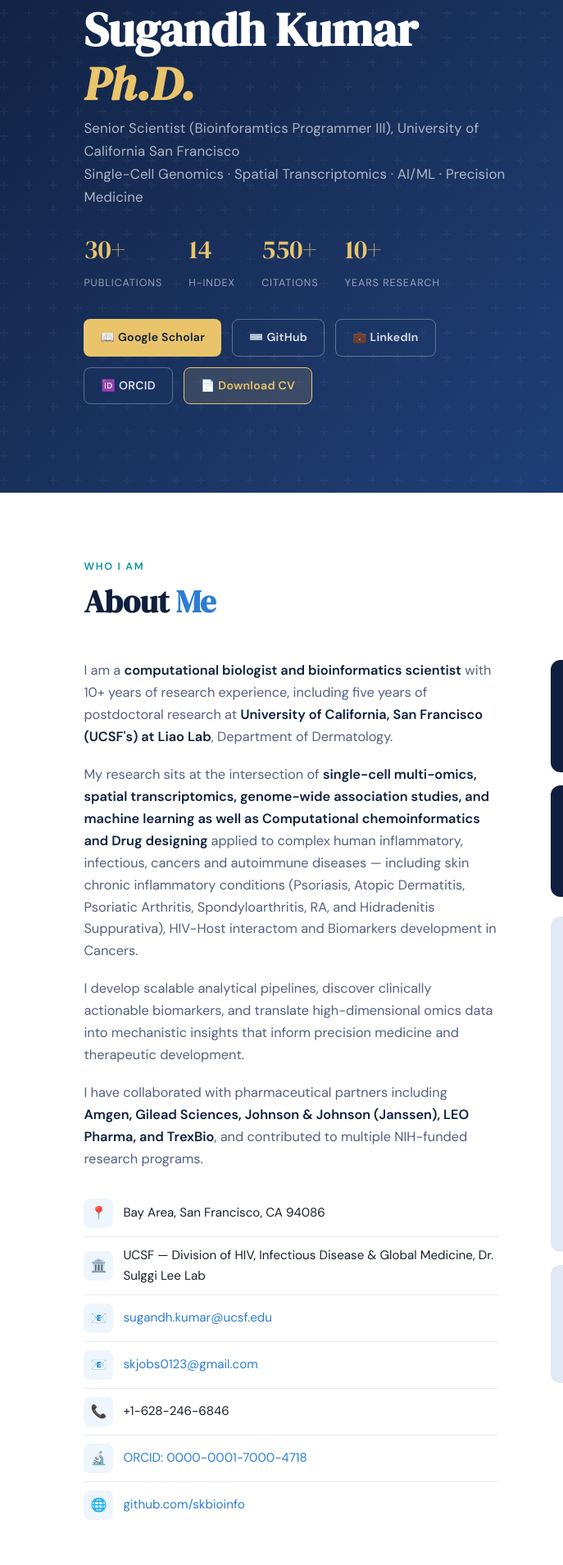
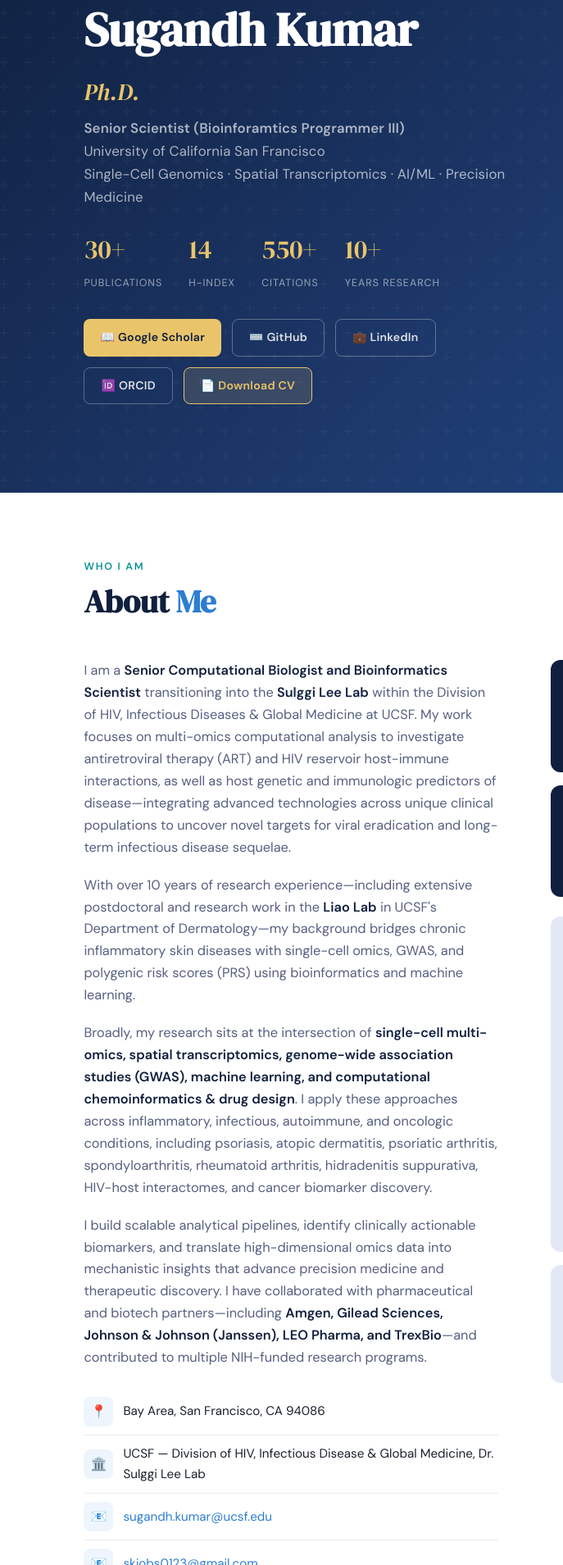
Before and after one commit to skbioinfo/skbioinfo.github.io, a plain HTML site: page index.html in a window 1280 px wide. Shown: the part 199-2108 px from the top of the page at 82% size, 0-687 px from the left. Drawn offline with Linux system fonts and the light colour scheme.

Commit message:
Revise hero and about sections in index.html
Updated the hero section and about me section with new information and formatting.

```diff
--- a/index.html
+++ b/index.html
@@ -442,14 +442,16 @@ footer{
 <section class="hero">
   <div class="hero-text">
     <div class="hero-badge">🧬 Computational Biologist · UCSF</div>
-    <h1>Sugandh Kumar<br><em>Ph.D.</em></h1>
-    <p class="hero-title">Senior Scientist (Bioinforamtics Programmer III), University of California San Francisco<br>Single-Cell Genomics · Spatial Transcriptomics · AI/ML · Precision Medicine</p>
-    <div class="hero-stats">
-      <div class="hero-stat"><span class="num">30+</span><span class="lbl">Publications</span></div>
-      <div class="hero-stat"><span class="num">14</span><span class="lbl">h-index</span></div>
-      <div class="hero-stat"><span class="num">550+</span><span class="lbl">Citations</span></div>
-      <div class="hero-stat"><span class="num">10+</span><span class="lbl">Years Research</span></div>
-    </div>
+    <h1>Sugandh Kumar<br><em style="font-size: 0.5em; font-weight: normal;">Ph.D.</em></h1>
+    <p class="hero-title"><strong>Senior Scientist (Bioinforamtics Programmer III)</strong> </br>University of California San Francisco<br> Single-Cell Genomics · Spatial Transcriptomics · AI/ML · Precision Medicine</p>
+   <a href="https://scholar.google.com/citations?user=SugandhKumar" target="_blank" rel="noopener noreferrer" style="text-decoration: none; color: inherit;">
+  <div class="hero-stats">
+    <div class="hero-stat"><span class="num">30+</span><span class="lbl">Publications</span></div>
+    <div class="hero-stat"><span class="num" id="h-index">14</span><span class="lbl">h-index</span></div>
+    <div class="hero-stat"><span class="num" id="citations">550+</span><span class="lbl">Citations</span></div>
+    <div class="hero-stat"><span class="num">10+</span><span class="lbl">Years Research</span></div>
+  </div>
+</a>
     <div class="hero-links">
       <a href="https://scholar.google.com/citations?user=DIuTOTMAAAAJ&hl=en" class="btn btn-primary" target="_blank">📖 Google Scholar</a>
       <a href="https://github.com/skbioinfo" class="btn btn-outline" target="_blank">⌨️ GitHub</a>
@@ -474,10 +476,11 @@ footer{
   </div>
   <div class="about-grid fade-up">
     <div class="about-text">
-      <p>I am a <strong>computational biologist and bioinformatics scientist</strong> with 10+ years of research experience, including five years of postdoctoral research at <strong> University of California, San Francisco (UCSF's) at Liao Lab</strong>, Department of Dermatology.</p>
-      <p>My research sits at the intersection of <strong>single-cell multi-omics, spatial transcriptomics, genome-wide association studies, and machine learning as well as Computational chemoinformatics and Drug designing </strong> applied to complex human inflammatory, infectious, cancers and autoimmune diseases — including skin chronic inflammatory conditions (Psoriasis, Atopic Dermatitis, Psoriatic Arthritis, Spondyloarthritis, RA, and Hidradenitis Suppurativa), HIV-Host interactom and Biomarkers development in Cancers.</p>
-      <p>I develop scalable analytical pipelines, discover clinically actionable biomarkers, and translate high-dimensional omics data into mechanistic insights that inform precision medicine and therapeutic development.</p>
-      <p>I have collaborated with pharmaceutical partners including <strong>Amgen, Gilead Sciences, Johnson &amp; Johnson (Janssen), LEO Pharma, and TrexBio</strong>, and contributed to multiple NIH-funded research programs.</p>
+    <p>
+  I am a <strong>Senior Computational Biologist and Bioinformatics Scientist</strong> transitioning into the <strong>Sulggi Lee Lab</strong> within the Division of HIV, Infectious Diseases &amp; Global Medicine at UCSF. My work focuses on multi-omics computational analysis to investigate antiretroviral therapy (ART) and HIV reservoir host-immune interactions, as well as host genetic and immunologic predictors of disease—integrating advanced technologies across unique clinical populations to uncover novel targets for viral eradication and long-term infectious disease sequelae.</p>
+      <p>With over 10 years of research experience—including extensive postdoctoral and research work in the <strong>Liao Lab</strong> in UCSF's Department of Dermatology—my background bridges chronic inflammatory skin diseases with single-cell omics, GWAS, and polygenic risk scores (PRS) using bioinformatics and machine learning.</p>
+      <p>Broadly, my research sits at the intersection of <strong>single-cell multi-omics, spatial transcriptomics, genome-wide association studies (GWAS), machine learning, and computational chemoinformatics &amp; drug design</strong>. I apply these approaches across inflammatory, infectious, autoimmune, and oncologic conditions, including psoriasis, atopic dermatitis, psoriatic arthritis, spondyloarthritis, rheumatoid arthritis, hidradenitis suppurativa, HIV-host interactomes, and cancer biomarker discovery.</p>
+      <p>I build scalable analytical pipelines, identify clinically actionable biomarkers, and translate high-dimensional omics data into mechanistic insights that advance precision medicine and therapeutic discovery. I have collaborated with pharmaceutical and biotech partners—including <strong>Amgen, Gilead Sciences, Johnson &amp; Johnson (Janssen), LEO Pharma, and TrexBio</strong>—and contributed to multiple NIH-funded research programs.</p>
       <ul class="info-list">
         <li><span class="info-icon">📍</span>Bay Area, San Francisco, CA 94086</li>
         <li><span class="info-icon">🏛️</span>UCSF — Division of HIV, Infectious Disease & Global Medicine, Dr. Sulggi Lee Lab </li>
```
